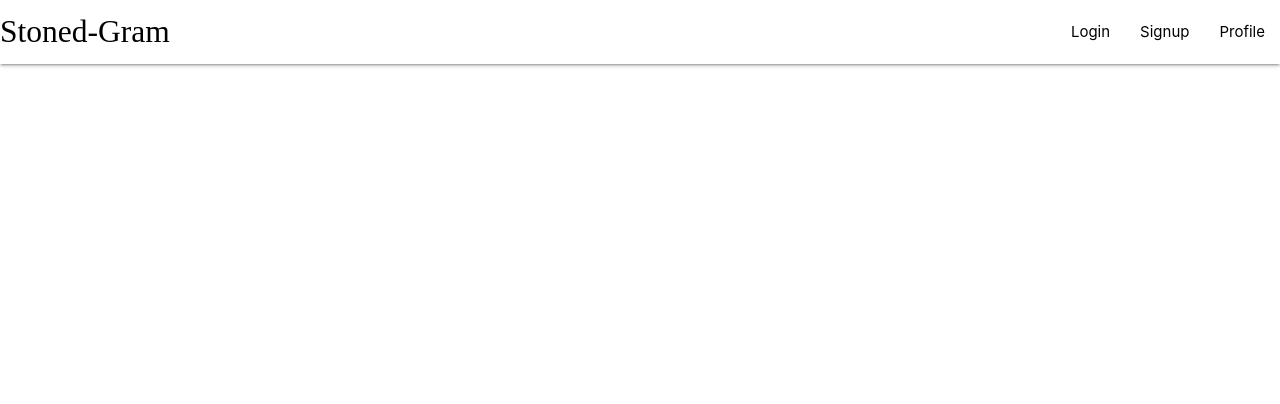
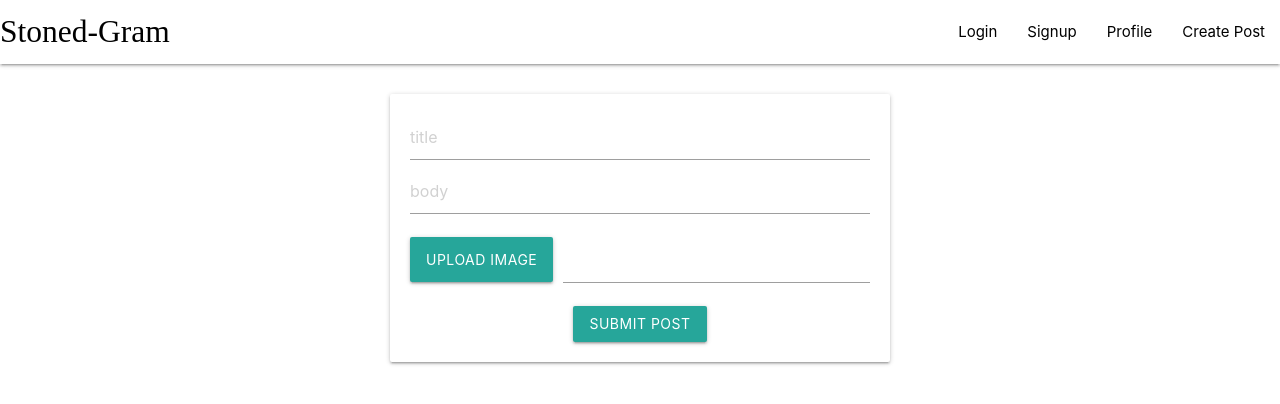
Before and after one commit to codeword7/instaclone, a React (Create React App) app in the folder client/: page /create in a window 1280 px wide. Shown: the top 404 px of the page. Built offline with nearby package versions, Linux system fonts and the light colour scheme; a web font is replaced by a local one.

Commit message:
create-post signup
created post page and called the backend server call for  sign up

```diff
--- a/client/package.json
+++ b/client/package.json
@@ -2,10 +2,12 @@
   "name": "client",
   "version": "0.1.0",
   "private": true,
+  "proxy": "http://localhost:5000",
   "dependencies": {
     "@testing-library/jest-dom": "^4.2.4",
     "@testing-library/react": "^9.5.0",
     "@testing-library/user-event": "^7.2.1",
+    "materialize-css": "^1.0.0-rc.2",
     "react": "^16.13.1",
     "react-dom": "^16.13.1",
     "react-router-dom": "^5.2.0",
--- a/client/public/index.html
+++ b/client/public/index.html
@@ -16,6 +16,7 @@
     -->
     <link rel="manifest" href="%PUBLIC_URL%/manifest.json" />
     <link rel="stylesheet" href="https://cdnjs.cloudflare.com/ajax/libs/materialize/1.0.0/css/materialize.min.css">
+    <link href="https://fonts.googleapis.com/icon?family=Material+Icons" rel="stylesheet">
     <!--
       Notice the use of %PUBLIC_URL% in the tags above.
       It will be replaced with the URL of the `public` folder during the build.
--- a/client/src/App.css
+++ b/client/src/App.css
@@ -28,3 +28,15 @@ a{
 .item {
   width: 30%;
 }
+
+.home-card {
+  max-width: 700px;
+  height: max-content;
+  margin: 26px auto;
+}
+
+#toast-container {
+  top: 30px !important;
+  right: 20px !important;
+  left: auto !important;
+}
--- a/client/src/App.js
+++ b/client/src/App.js
@@ -6,6 +6,7 @@ import Home from './components/screens/Home'
 import Login from './components/screens/Login'
 import Profile from './components/screens/Profile'
 import Signup from './components/screens/Signup'
+import CreatePost from './components/screens/CreatePost'
 
 function App() {
   return (
@@ -14,14 +15,17 @@ function App() {
       <Route exact path="/">
         <Home />
       </Route>
-      <Route exact path="/login">
+      <Route path="/login">
         <Login />
       </Route>
-      <Route exact path="/signup">
+      <Route path="/signup">
         <Signup />
       </Route>
-      <Route exact path="/profile">
+      <Route path="/profile">
         <Profile />
+      </Route>
+      <Route path="/create">
+        <CreatePost />
       </Route>
     </BrowserRouter>
   );
--- a/client/src/components/Navbar.js
+++ b/client/src/components/Navbar.js
@@ -10,6 +10,7 @@ const Navbar = () => {
             <li><Link to="/login">Login</Link></li>
             <li><Link to="/signup">Signup</Link></li>
             <li><Link to="/profile">Profile</Link></li>
+            <li><Link to="/create">Create Post</Link></li>
           </ul>
         </div>
       </nav>
--- /dev/null
+++ b/client/src/components/screens/CreatePost.js
@@ -0,0 +1,29 @@
+import React from 'react';
+
+const CreatePost = () => {
+    return (
+        <div className="card input-filled" style={{
+            margin: "30px auto",
+            maxWidth: "500px",
+            padding: "20px",
+            textAlign: "center"
+        }} >
+            <input type="text" placeholder="title" />
+            <input type="text" placeholder="body" />
+            <div className="file-field input-field">
+                <div className="btn">
+                    <span>Upload image</span>
+                    <input type="file" />
+                </div>
+                <div className="file-path-wrapper">
+                    <input className="file-path validate" type="text" />
+                </div>
+            </div>
+            <button className="btn waves-effect waves-light">
+                    Submit Post
+            </button>
+        </div>
+    )
+}
+
+export default CreatePost;
--- a/client/src/components/screens/Home.js
+++ b/client/src/components/screens/Home.js
@@ -2,7 +2,20 @@ import React from 'react';
 
 const Home= () => {
     return(
-        <h1>Home</h1>
+        <div className="home">
+            <div className="card home-card">
+                <h5>Ramesh</h5>
+                <div className="card-image">
+                    <img src="https://images.unsplash.com/photo-1491485066275-97da4e681cb8?ixlib=rb-1.2.1&ixid=eyJhcHBfaWQiOjEyMDd9&auto=format&fit=crop&w=1500&q=80"/>
+                </div>
+                <div className="card-content">
+                    <i className="material-icons" style={{color:"red"}} >favorite</i>
+                    <h6>title</h6>
+                    <p>this is amazing post</p>
+                    <input ype="text" placeholder="add a comment" />
+                </div>
+            </div>
+        </div>
     )
 }
 export default Home;
--- a/client/src/components/screens/Signup.js
+++ b/client/src/components/screens/Signup.js
@@ -1,16 +1,46 @@
-import React from 'react';
-import {Link} from 'react-router-dom';
+import React, {useState} from 'react';
+import {Link, useHistory} from 'react-router-dom';
+import M from 'materialize-css';
 
-const Login= () => {
+const SignUp= () => {
+    const history = useHistory()
+    const[name, setName] = useState("")
+    const[email, setEmail] = useState("")
+    const[password, setPassword] = useState("")
+    const PostData = () => {
+        if(!/^(([^<>()\[\]\\.,;:\s@"]+(\.[^<>()\[\]\\.,;:\s@"]+)*)|(".+"))@((\[[0-9]{1,3}\.[0-9]{1,3}\.[0-9]{1,3}\.[0-9]{1,3}])|(([a-zA-Z\-0-9]+\.)+[a-zA-Z]{2,}))$/.test(email)){
+            M.toast({html: "Invalid email",classes:"#c62828 red darken-3"})
+            return
+        }
+        fetch("/signup", {
+            method: "post",
+            headers: {
+                "Content-type": "application/json"
+            },
+            body: JSON.stringify({
+                name,
+                email,
+                password
+            })
+        }).then((res) => res.json())
+        .then((data) => {
+            if(data.error){
+                M.toast({html: data.error, classes: "#c62828 red darken-3"})
+            }else {
+                M.toast({html: data.message, classes: "#43a047 green darken-1"})
+                history.push('/login')
+            }
+        })
+}
     return(
         <div className="mycard">
             <div className="card auth-card">
                 <h2>Stoned-Gram</h2>
-                <input type="text" placeholder="name" />
-                <input type="email" placeholder="email" />
-                <input type="password" placeholder="password" />
-                <button className="btn waves-effect waves-light">
-                    Login
+                <input type="text" placeholder="name" value={name} onChange={(e) => setName(e.target.value)} />
+                <input type="email" placeholder="email" value={email} onChange={(e) => setEmail(e.target.value)} />
+                <input type="password" placeholder="password" value={password} onChange={(e) => setPassword(e.target.value)} />
+                <button className="btn waves-effect waves-light" onClick={() => PostData()} >
+                    Sign Up
                 </button>
                 <h5>
                     <Link to="/login" >Already have an account?</Link>
@@ -19,4 +49,4 @@ const Login= () => {
         </div>
     )
 }
-export default Login;
+export default SignUp;
```
Also changed, not shown: 2 other files (tests, documents, lock files or other folders).
